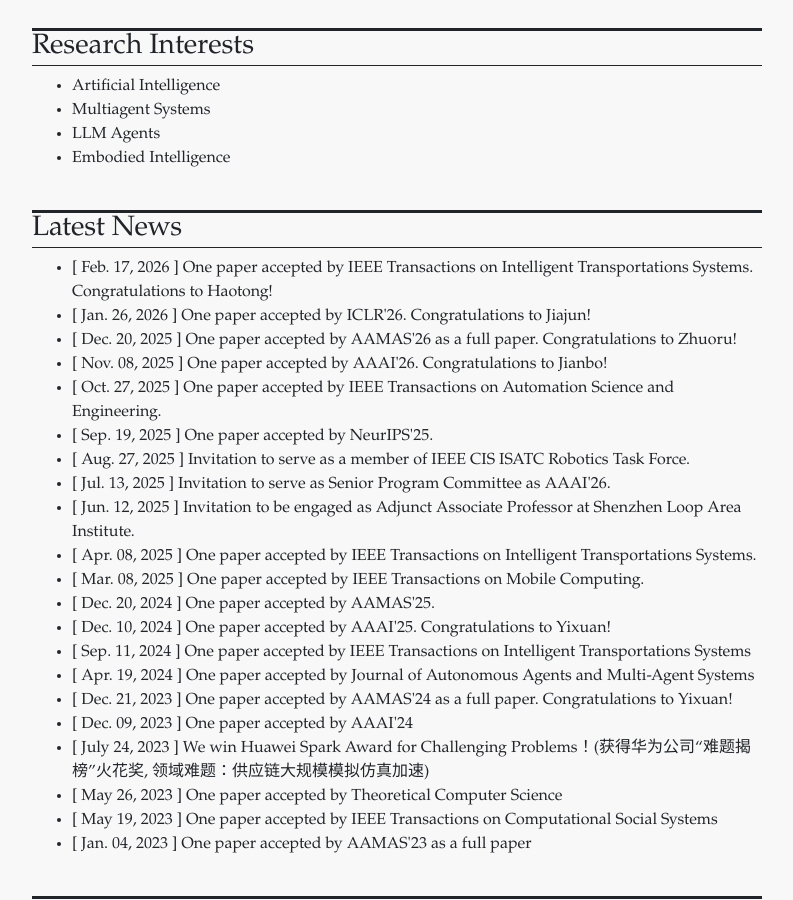
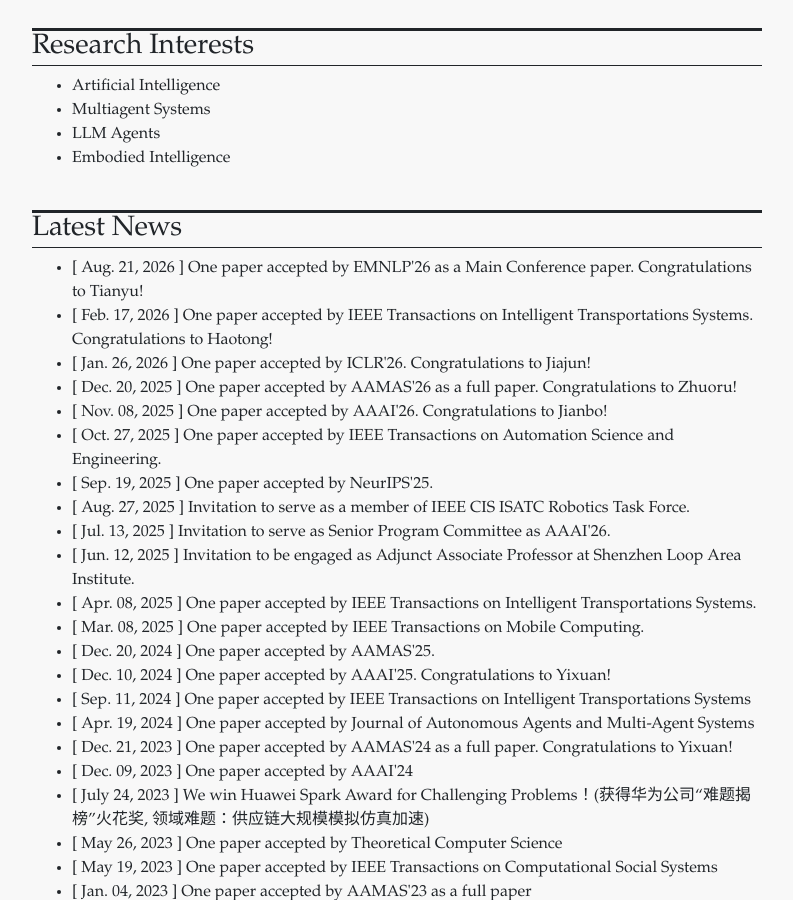
Before and after one commit to wanyuanwang/wanyuanwang.github.io, a Jekyll site: the page built from index.html, in a window 1280 px wide and 900 px high, scrolled down 697 px. Shown: the whole window, without its empty margins (243-1036 px from the left). Built offline with Jekyll 4.4.1, drawn with Linux system fonts in a browser that asks for light colours.

Commit message:
Update news.yml

```diff
--- a/_data/news.yml
+++ b/_data/news.yml
@@ -1,3 +1,5 @@
+- date: Aug. 21, 2026
+  news: One paper accepted by EMNLP'26 as a Main Conference paper. Congratulations to Tianyu!
 - date: Feb. 17, 2026
   news: One paper accepted by IEEE Transactions on Intelligent Transportations Systems. Congratulations to Haotong!
 - date: Jan. 26, 2026
```
